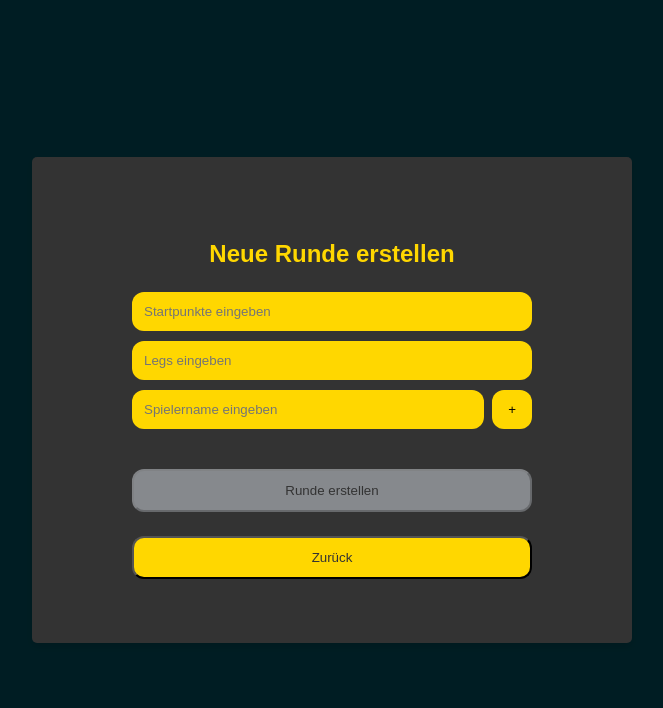
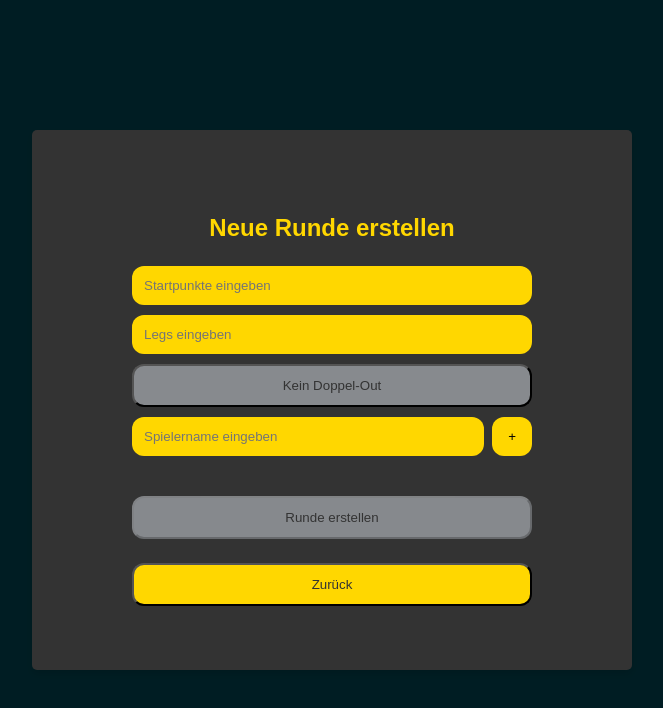
Before and after one commit to hypergamer7391/dartsv2, a Vue app: page /fast-duell/create in a window 1280 px wide. Shown: the top 708 px of the page, without its empty margins (308-971 px from the left). Built offline with nearby package versions, Linux system fonts and the light colour scheme.

Commit message:
doppel-out

```diff
--- a/src/views/CreateDuellView.vue
+++ b/src/views/CreateDuellView.vue
@@ -8,6 +8,14 @@
                 class="input startpoints" />
                 <input v-model="legs"  placeholder="Legs eingeben"
                 class="input startpoints" />
+
+                <button @click="toggle_doppelout" v-if="doppelout == true"class="doppelout-round-button">
+                    Doppel-Out
+                </button>
+
+                <button @click="toggle_doppelout" v-if="doppelout == false"class="doppelout-round-button nicht-aktiv">
+                    Kein Doppel-Out
+                </button>
 
                 <div class="input-container">
                     <input v-model="newPlayer" @keyup.enter="addPlayer" placeholder="Spielername eingeben"
@@ -43,6 +51,7 @@ const players = ref([]);
 const visible = ref(true)
 const draggedIndex = ref(null);
 const pointsstart = ref()
+const doppelout = ref(false)
 const legs = ref()
 
 const emit = defineEmits(["roundCreated", "cancle-create"]);
@@ -69,6 +78,10 @@ const removePlayer = (index) => {
     players.value.splice(index, 1);
 };
 
+function toggle_doppelout(){
+    doppelout.value = !doppelout.value
+}
+
 async function createRound() {
     emit("roundCreated", players.value, pointsstart.value);
     const neuesSpiel = {
@@ -80,6 +93,7 @@ async function createRound() {
     legs: legs.value,
     plegs1: 0,
     plegs2: 0,
+    doppelout: doppelout.value
 
 
   }
@@ -250,6 +264,20 @@ const drop = (index) => {
     transition: background-color 0.3s ease;
 }
 
+.doppelout-round-button {
+    margin-bottom: 10px;
+    background-color: #FFD700;
+    color: #333;
+    padding: 0.75rem 1.25rem;
+    border-radius: 0.75rem;
+    width: 100%;
+    cursor: pointer;
+    transition: background-color 0.3s ease;
+}
+
+.nicht-aktiv{
+    background-color: #e2e8f07a;
+}
 .create-round-button:disabled {
     background-color: #e2e8f07a;
     cursor: not-allowed;
--- a/src/views/DuellView.vue
+++ b/src/views/DuellView.vue
@@ -150,6 +150,7 @@ const roundData = ref()
 const menu_auf = ref(false)
 const start = ref(501)
 const legs = ref(0)
+const doppelout = ref(true)
 
 const emit = defineEmits(["roundCreated", "cancle-create"]);
 
@@ -213,6 +214,7 @@ async function handleRematch() {
         legs: legs.value,
         plegs1: 0,
         plegs2: 0,
+        doppelout:doppelout.value
 
 
     }
@@ -253,13 +255,12 @@ async function load_all_players() {
     am_zug.value = game.value.am_zug
     bereits_geworfen.value = game.value.bereits_geworfen
     legs.value = game.value.max_legs
-
+    doppelout.value = game.value.doppelout
     console.log(game)
 }
 
 async function save_changes(players, am_zug, bereits_geworfen) {
-    console.log("save")
-    console.trace()
+
     localStorage.setItem('player', JSON.stringify(players));
     localStorage.setItem('am_zug', JSON.stringify(am_zug));
     localStorage.setItem('bereits_geworfen', JSON.stringify(bereits_geworfen));
@@ -269,7 +270,7 @@ async function save_changes(players, am_zug, bereits_geworfen) {
         headers: {
             'Content-Type': 'application/json'
         },
-        body: JSON.stringify({ id: data, players: players, am_zug: am_zug, bereits_geworfen: bereits_geworfen, max_legs: legs.value })
+        body: JSON.stringify({ id: data, players: players, am_zug: am_zug, bereits_geworfen: bereits_geworfen, max_legs: legs.value, doppelout:doppelout.value })
     })
 
 
@@ -300,15 +301,25 @@ async function wurf(value, faktor, orginal_value) {
     let condition1 = punkte_voher < value
     let condition2_1 = punkte_voher === value && faktor !== 2
     let condition2_2 = punkte_voher === value && orginal_value == "Bull" && faktor === 2
-    let condition2 = condition2_1 && condition2_2
+    let condition2_3 = condition2_1 || condition2_2
+    let condition2 = condition2_3 && doppelout.value
     let condition3 = punkte_voher - value == 1 && bereits_geworfen.value == 2
-    console.log(condition1, condition2_1, condition2_2, condition3)
+    console.log(condition1, condition2_1, condition2_2, condition3, condition2)
     if (condition1 || condition2 || condition3) {
+         console.log("1nn")
         players.value[am_zug.value - 1].score
         bereits_geworfen.value = 3
         players.value[am_zug.value - 1].score = players.value[am_zug.value - 1].score_voher
+        players.value[am_zug.value - 1].wurf1 = 0
+        players.value[am_zug.value - 1].wurf2 = 0
+        players.value[am_zug.value - 1].wurf3 = 0
+        players.value[am_zug.value - 1].wurf1_feld = 0
+        players.value[am_zug.value - 1].wurf2_feld = 0
+        players.value[am_zug.value - 1].wurf3_feld = 0
+        players.value[am_zug.value - 1].alle_wurfe.push(value)
     }
     else {
+        console.log("1ss")
 
         bereits_geworfen.value++
 
@@ -362,7 +373,8 @@ async function wurf(value, faktor, orginal_value) {
                 bereits_geworfen: 0,
                 start: start.value,
                 legs: legs.value,
-                players: players.value
+                players: players.value,
+                doppelout:doppelout.value
 
 
             }
@@ -379,7 +391,10 @@ async function wurf(value, faktor, orginal_value) {
             console.log(hinzugefuegt)
 
             router.push(`/duell/${hinzugefuegt.id}`).then(() => {
-                window.location.reload();})
+                console.log("new")
+                window.location.reload();
+                }
+                )
             }
 
         else{
```
